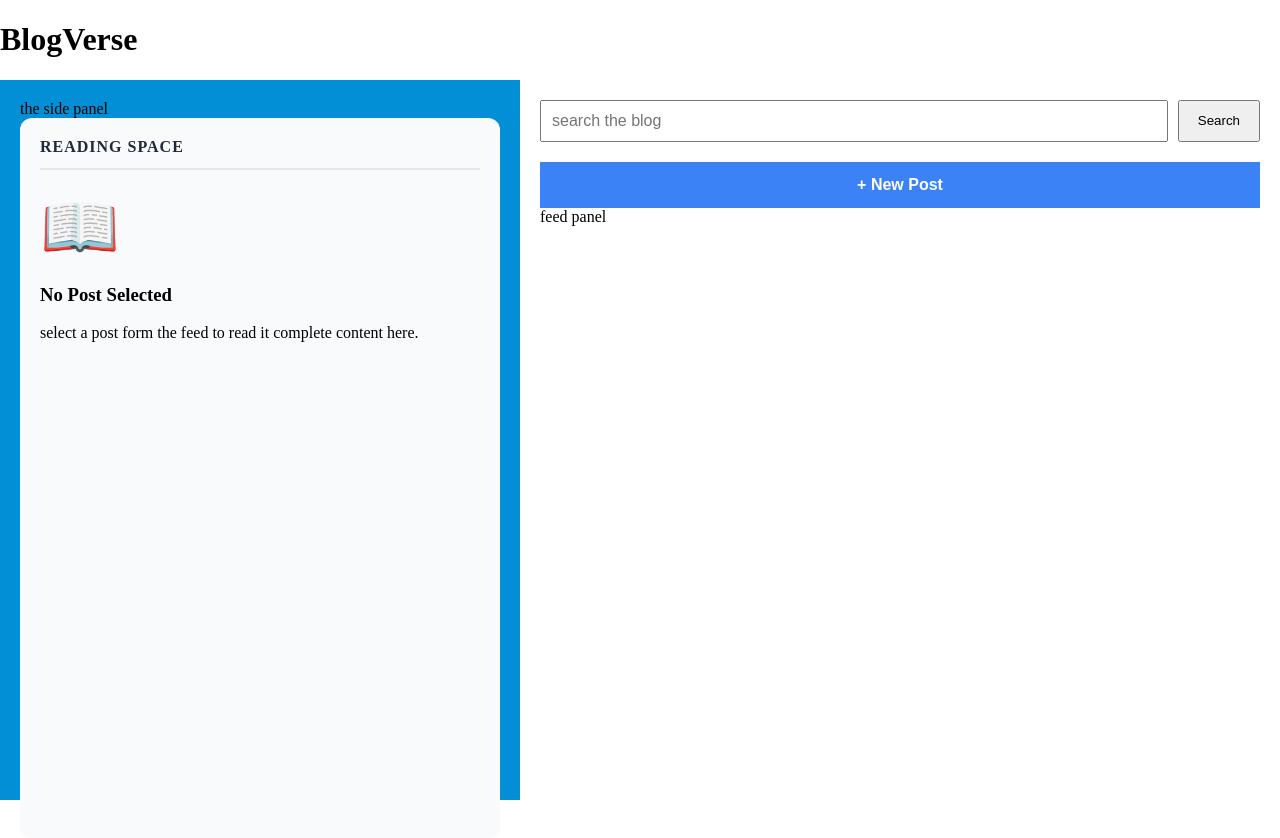
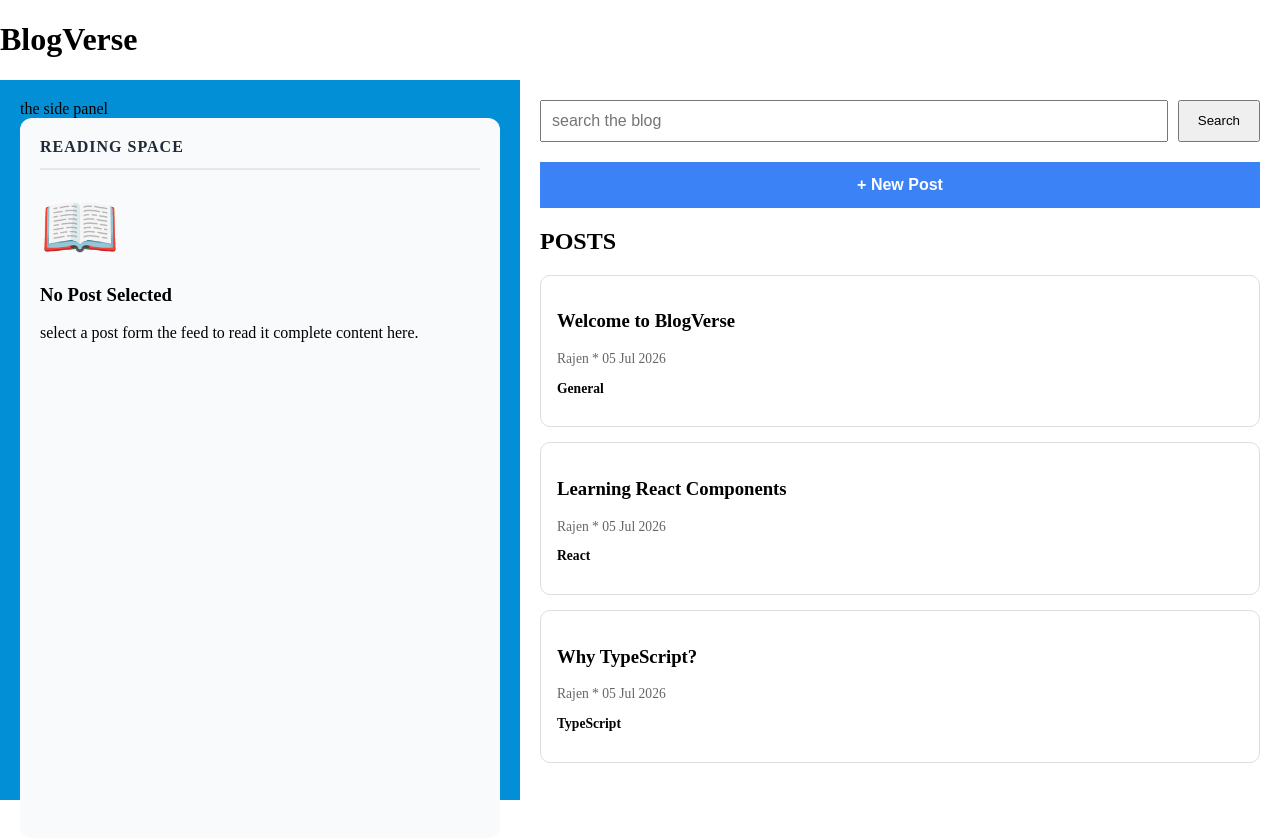
Before and after one commit to Ranrajen/BlogVerse, a React (Vite) app: page / in a window 1280 px wide. Built offline with nearby package versions, Linux system fonts and the light colour scheme.

Commit message:
updated with post feed

```diff
--- a/src/App.tsx
+++ b/src/App.tsx
@@ -4,6 +4,7 @@ import Header from './components/header/Header';
 import NewPostButton from './components/newpost/NewPostButton';
 import SearchBar from './components/search/SearchBar';
 import ReadingSpace from './components/readingSpace/ReadingSpace'
+import PostsFeed from './components/postsfeed/PostsFeed';
 
 const App = () => {
   return (
@@ -17,7 +18,7 @@ const App = () => {
         <main className="right-side">
           <div className='top-bar'><SearchBar />
           <NewPostButton /></div>
-          feed panel
+         <PostsFeed/>
         </main>
       </div>
     </div>
--- /dev/null
+++ b/src/components/postsfeed/PostsFeed.tsx
@@ -0,0 +1,15 @@
+import './postFeeds.css'
+import { dummyPosts } from '../../data/dummyPosts'
+import { Postcard } from '../postcard/PostCard'
+
+const PostsFeed = () => {
+  return (
+    <section className='post-feed'>
+        <h2>POSTS</h2>
+       {dummyPosts.map((post)=>(<Postcard key={post.id} post={post}/>))}
+       {/* here post var */}
+    </section>
+  )
+}
+
+export default PostsFeed
--- /dev/null
+++ b/src/components/postsfeed/postFeeds.css
@@ -0,0 +1,7 @@
+.posts-feed {
+  margin-top: 20px;
+}
+
+.posts-feed h2 {
+  margin-bottom: 20px;
+}
```
